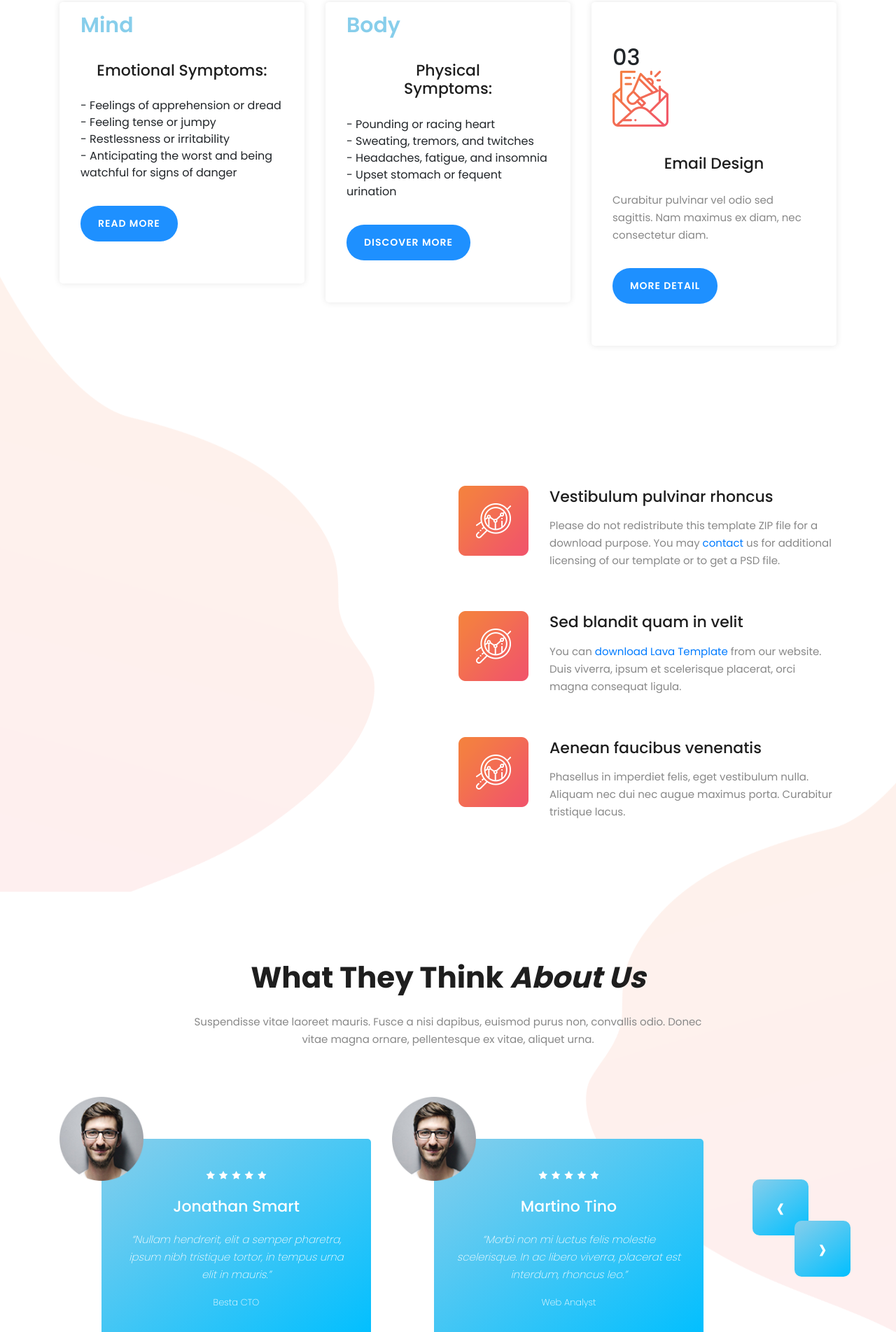
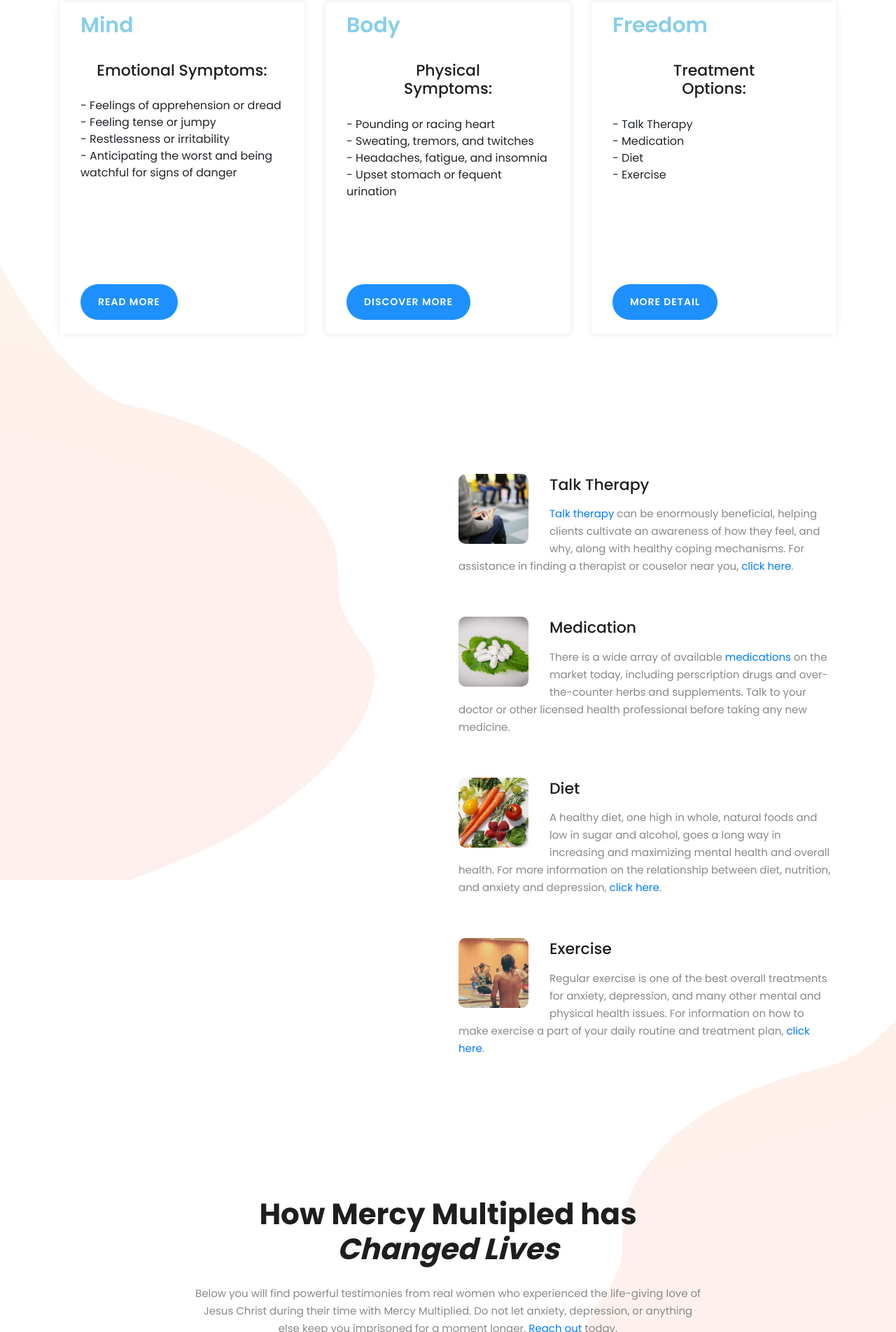
Before and after one commit to BerkeleyPlatte/mercy_assignment, a plain HTML site: page templatemo_540_lava_landing_page/index.html in a window 1280 px wide. Shown: the part 897-2800 px from the top of the page at 70% size. Drawn offline with Linux system fonts and the light colour scheme.

Commit message:
coming along

```diff
--- a/templatemo_540_lava_landing_page/assets/css/templatemo-lava.css
+++ b/templatemo_540_lava_landing_page/assets/css/templatemo-lava.css
@@ -32,10 +32,64 @@ font & reset css
 reset
 ---------------------------------------------
 */
-html, body, div, span, applet, object, iframe, h1, h2, h3, h4, h5, h6, p, blockquote, div
-pre, a, abbr, acronym, address, big, cite, code, del, dfn, em, font, img, ins, kbd, q,
-s, samp, small, strike, strong, sub, sup, tt, var, b, u, i, center, dl, dt, dd, ol, ul, li,
-figure, header, nav, section, article, aside, footer, figcaption {
+html,
+body,
+div,
+span,
+applet,
+object,
+iframe,
+h1,
+h2,
+h3,
+h4,
+h5,
+h6,
+p,
+blockquote,
+div pre,
+a,
+abbr,
+acronym,
+address,
+big,
+cite,
+code,
+del,
+dfn,
+em,
+font,
+img,
+ins,
+kbd,
+q,
+s,
+samp,
+small,
+strike,
+strong,
+sub,
+sup,
+tt,
+var,
+b,
+u,
+i,
+center,
+dl,
+dt,
+dd,
+ol,
+ul,
+li,
+figure,
+header,
+nav,
+section,
+article,
+aside,
+footer,
+figcaption {
   margin: 0;
   padding: 0;
   border: 0;
@@ -63,13 +117,20 @@ html[xmlns] .clearfix {
   height: 1%;
 }
 
-ul, li {
+ul,
+li {
   padding: 0;
   margin: 0;
   list-style: none;
 }
 
-header, nav, section, article, aside, footer, hgroup {
+header,
+nav,
+section,
+article,
+aside,
+footer,
+hgroup {
   display: block;
 }
 
@@ -77,8 +138,9 @@ header, nav, section, article, aside, footer, hgroup {
   box-sizing: border-box;
 }
 
-html, body {
-  font-family: 'Poppins', sans-serif;
+html,
+body {
+  font-family: "Poppins", sans-serif;
   font-weight: 400;
   background-color: #fff;
   font-size: 16px;
@@ -87,11 +149,20 @@ html, body {
   -moz-osx-font-smoothing: grayscale;
 }
 
+.addition {
+  min-height: 286px;
+}
+
 a {
   text-decoration: none !important;
 }
 
-h1, h2, h3, h4, h5, h6 {
+h1,
+h2,
+h3,
+h4,
+h5,
+h6 {
   margin-top: 0px;
   margin-bottom: 0px;
 }
@@ -114,7 +185,7 @@ global styles
 html,
 body {
   background: #fff;
-  font-family: 'Poppins', sans-serif;
+  font-family: "Poppins", sans-serif;
 }
 
 ::selection {
@@ -128,7 +199,8 @@ body {
 }
 
 @media (max-width: 991px) {
-  html, body {
+  html,
+  body {
     overflow-x: hidden;
   }
   .mobile-top-fix {
@@ -203,7 +275,6 @@ button.main-button:hover {
   background-color: royalblue;
 }
 
-
 .center-heading {
   margin-bottom: 70px;
 }
@@ -228,7 +299,6 @@ button.main-button:hover {
   text-align: center;
 }
 
-
 /*
 ---------------------------------------------
 header
@@ -237,25 +307,25 @@ header
 
 .background-header {
   background-color: #fff;
-  height: 80px!important;
-  position: fixed!important;
+  height: 80px !important;
+  position: fixed !important;
   top: 0px;
   left: 0px;
   right: 0px;
-  box-shadow: 0px 0px 10px rgba(0,0,0,0.15)!important;
+  box-shadow: 0px 0px 10px rgba(0, 0, 0, 0.15) !important;
 }
 
 .background-header .logo,
 .background-header .main-nav .nav li a {
-  color: #1e1e1e!important;
+  color: #1e1e1e !important;
 }
 
 .background-header .main-nav .nav li:hover a {
-  color: cornflowerblue!important;
+  color: cornflowerblue !important;
 }
 
 .background-header .nav li a.active {
-  color: cornflowerblue!important;
+  color: cornflowerblue !important;
 }
 
 .header-area {
@@ -265,10 +335,10 @@ header
   right: 0px;
   z-index: 100;
   height: 100px;
-  -webkit-transition: all .5s ease 0s;
-  -moz-transition: all .5s ease 0s;
-  -o-transition: all .5s ease 0s;
-  transition: all .5s ease 0s;
+  -webkit-transition: all 0.5s ease 0s;
+  -moz-transition: all 0.5s ease 0s;
+  -o-transition: all 0.5s ease 0s;
+  transition: all 0.5s ease 0s;
 }
 
 .header-area .main-nav {
@@ -289,7 +359,6 @@ header
   -o-transition: all 0.3s ease 0s;
   transition: all 0.3s ease 0s;
 }
-
 
 .header-area .main-nav .nav {
   float: left;
@@ -360,7 +429,8 @@ header
   transform: translateY(-2em);
   visibility: hidden;
   z-index: -1;
-  transition: all 0.3s ease-in-out 0s, visibility 0s linear 0.3s, z-index 0s linear 0.01s;
+  transition: all 0.3s ease-in-out 0s, visibility 0s linear 0.3s,
+    z-index 0s linear 0.01s;
 }
 
 .header-area .main-nav .nav li.submenu ul li {
@@ -372,7 +442,7 @@ header
 .header-area .main-nav .nav li.submenu ul li a {
   display: block;
   background: #fff;
-  color: #7a7a7a!important;
+  color: #7a7a7a !important;
   padding-left: 20px;
   height: 40px;
   line-height: 40px;
@@ -386,7 +456,7 @@ header
 }
 
 .header-area .main-nav .nav li.submenu ul li a:before {
-  content: '';
+  content: "";
   position: absolute;
   width: 0px;
   height: 40px;
@@ -402,7 +472,7 @@ header
 
 .header-area .main-nav .nav li.submenu ul li a:hover {
   background: #fff;
-  color: cornflowerblue!important;
+  color: cornflowerblue !important;
   padding-left: 25px;
 }
 
@@ -606,7 +676,7 @@ header
   }
   .header-area .main-nav .nav li a:hover {
     background: #eee !important;
-    color: cornflowerblue!important;
+    color: cornflowerblue !important;
   }
   .header-area .main-nav .nav li.submenu ul {
     position: relative;
@@ -631,12 +701,13 @@ header
     height: auto !important;
   }
   .header-area .main-nav .nav li.submenu:after {
-    color: #3B566E;
+    color: #3b566e;
     right: 25px;
     font-size: 14px;
     top: 15px;
   }
-  .header-area .main-nav .nav li.submenu:hover ul, .header-area .main-nav .nav li.submenu:focus ul {
+  .header-area .main-nav .nav li.submenu:hover ul,
+  .header-area .main-nav .nav li.submenu:focus ul {
     height: 0px;
   }
 }
@@ -646,7 +717,6 @@ header
     display: flex !important;
   }
 }
-
 
 /*
 ---------------------------------------------
@@ -783,6 +853,7 @@ about
 @media (max-width: 992px) {
   .features-item {
     margin-bottom: 45px;
+    /* min-height: 474px; */
   }
 }
 
@@ -790,7 +861,12 @@ about
   border-radius: 5px;
   padding: 60px 30px;
   text-align: left;
-  box-shadow: 0px 0px 10px rgba(0,0,0,0.1);
+  box-shadow: 0px 0px 10px rgba(0, 0, 0, 0.1);
+  min-height: 474px;
+}
+
+.women {
+  border-radius: 100%;
 }
 
 .features-item h3 {
@@ -800,7 +876,7 @@ about
   left: 45px;
   font-size: 30px;
   font-weight: 600;
-  color: skyblue
+  color: skyblue;
 }
 
 .features-item img {
@@ -819,10 +895,11 @@ about
 }
 
 .features-item .main-button {
-  margin-top: 35px;
+  margin-top: 20px;
   display: inline-block;
+  position: absolute;
+  bottom: 20px;
 }
-
 
 /*
 ---------------------------------------------
@@ -874,7 +951,6 @@ promotion
   margin-bottom: 15px;
   margin-top: 3px;
 }
-
 
 /*
 --------------------------------------------
@@ -981,7 +1057,7 @@ testimonials
 
 @media screen and (max-width: 1060px) {
   .owl-carousel .owl-nav {
-    display: none!important;
+    display: none !important;
   }
 }
 
@@ -993,8 +1069,8 @@ footer
 
 @media (max-width: 992px) {
   footer {
-    padding-top: 0px!important;
-    margin-top: 0px!important;
+    padding-top: 0px !important;
+    margin-top: 0px !important;
   }
   .contact-form {
     margin-bottom: 45px;
@@ -1003,7 +1079,7 @@ footer
     text-align: center;
   }
   footer .footer-content {
-    padding: 60px 0px!important;
+    padding: 60px 0px !important;
   }
 }
 
@@ -1027,8 +1103,7 @@ footer .footer-content {
   padding: 45px;
   border-radius: 5px;
   background-color: #fff;
-  box-shadow: 0px 0px 10px rgba(0,0,0,0.1);
-
+  box-shadow: 0px 0px 10px rgba(0, 0, 0, 0.1);
 }
 
 footer .right-content {
@@ -1063,11 +1138,13 @@ footer .right-content {
   text-align: center;
 }
 
-.contact-form ::-webkit-input-placeholder { /* Edge */
+.contact-form ::-webkit-input-placeholder {
+  /* Edge */
   color: #7a7a7a;
 }
 
-.contact-form :-ms-input-placeholder { /* Internet Explorer 10-11 */
+.contact-form :-ms-input-placeholder {
+  /* Internet Explorer 10-11 */
   color: #7a7a7a;
 }
 
@@ -1094,11 +1171,11 @@ footer .right-content {
 }
 
 .footer-content .right-content p {
-  color: #FFF;
+  color: #fff;
 }
 
 .footer-content .right-content a {
-  color: #FFF;
+  color: #fff;
 }
 
 .footer-content .right-content a:hover {
@@ -1153,16 +1230,16 @@ footer .copyright {
 
 footer .sub-footer {
   padding: 60px 0px;
-  border-top: 1px solid rgba(250,250,250,0.3);
+  border-top: 1px solid rgba(250, 250, 250, 0.3);
   text-align: center;
 }
 
 footer .sub-footer a {
-	color: #FFF;
+  color: #fff;
 }
 
 footer .sub-footer a:hover {
-	color: blue;
+  color: blue;
 }
 
 footer .sub-footer p {
--- a/templatemo_540_lava_landing_page/index.html
+++ b/templatemo_540_lava_landing_page/index.html
@@ -167,7 +167,12 @@
               <div class="features-icon">
                 <h3>Body</h3>
                 <!-- <img src="assets/images/features-icon-2.png" alt="" /> -->
-                <h4 style="margin-top: 25px">Physical</br>Symptoms:</h4>
+                <h4 style="margin-top: 25px">
+                  Physical
+
+                  <br />
+                  Symptoms:
+                </h4>
                 <ul>
                   <li>- Pounding or racing heart</li>
                   <li>- Sweating, tremors, and twitches</li>
@@ -186,14 +191,21 @@
           >
             <div class="features-item">
               <div class="features-icon">
-                <h2>03</h2>
-                <img src="assets/images/features-icon-3.png" alt="" />
-                <h4>Email Design</h4>
-                <p>
-                  Curabitur pulvinar vel odio sed sagittis. Nam maximus ex diam,
-                  nec consectetur diam.
-                </p>
-                <a href="#testimonials" class="main-button">
+                <h3>Freedom</h3>
+                <!-- <img src="assets/images/features-icon-3.png" alt="" /> -->
+                <h4 style="margin-top: 25px">
+                  Treatment
+
+                  <br />
+                  Options:
+                </h4>
+                <ul>
+                  <li>- Talk Therapy</li>
+                  <li>- Medication</li>
+                  <li>- Diet</li>
+                  <li>- Exercise</li>
+                </ul>
+                <a href="#promotion" class="main-button">
                   More Detail
                 </a>
               </div>
@@ -221,50 +233,99 @@
               <li
                 data-scroll-reveal="enter right move 30px over 0.6s after 0.4s"
               >
-                <img src="assets/images/about-icon-01.png" alt="" />
+                <img
+                  src="assets/images/therapy.png"
+                  style="border-radius: 10%;"
+                  alt=""
+                />
                 <div class="text">
-                  <h4>Vestibulum pulvinar rhoncus</h4>
+                  <h4>Talk Therapy</h4>
                   <p>
-                    Please do not redistribute this template ZIP file for a
-                    download purpose. You may
                     <a
-                      rel="nofollow"
-                      href="https://templatemo.com/contact"
-                      target="_parent"
-                      >contact</a
+                      href="https://www.takingcharge.csh.umn.edu/what-types-psychotherapy-are-helpful-anxiety-and-depression"
+                      target="_blank"
+                      >Talk therapy</a
                     >
-                    us for additional licensing of our template or to get a PSD
-                    file.
+                    can be enormously beneficial, helping clients cultivate an
+                    awareness of how they feel, and why, along with healthy
+                    coping mechanisms. For assistance in finding a therapist or
+                    couselor near you,
+                    <a
+                      href="https://adaa.org/netforum/findatherapist"
+                      target="_blank"
+                      >click here</a
+                    >.
                   </p>
                 </div>
               </li>
               <li
                 data-scroll-reveal="enter right move 30px over 0.6s after 0.5s"
               >
-                <img src="assets/images/about-icon-02.png" alt="" />
+                <img
+                  style="border-radius: 10%;"
+                  src="assets/images/medication.png"
+                  alt=""
+                />
                 <div class="text">
-                  <h4>Sed blandit quam in velit</h4>
+                  <h4>Medication</h4>
                   <p>
-                    You can
+                    There is a wide array of available
                     <a
-                      rel="nofollow"
-                      href="https://templatemo.com/tm-540-lava-landing-page"
-                      >download Lava Template</a
+                      href="https://adaa.org/finding-help/treatment/medication"
+                      target="_blank"
+                      >medications</a
                     >
-                    from our website. Duis viverra, ipsum et scelerisque
-                    placerat, orci magna consequat ligula.
+                    on the market today, including perscription drugs and
+                    over-the-counter herbs and supplements. Talk to your doctor
+                    or other licensed health professional before taking any new
+                    medicine.
                   </p>
                 </div>
               </li>
               <li
                 data-scroll-reveal="enter right move 30px over 0.6s after 0.6s"
               >
-                <img src="assets/images/about-icon-03.png" alt="" />
+                <img
+                  src="assets/images/diet.png"
+                  style="border-radius: 10%"
+                  alt=""
+                />
                 <div class="text">
-                  <h4>Aenean faucibus venenatis</h4>
+                  <h4>Diet</h4>
                   <p>
-                    Phasellus in imperdiet felis, eget vestibulum nulla. Aliquam
-                    nec dui nec augue maximus porta. Curabitur tristique lacus.
+                    A healthy diet, one high in whole, natural foods and low in
+                    sugar and alcohol, goes a long way in increasing and
+                    maximizing mental health and overall health. For more
+                    information on the relationship between diet, nutrition, and
+                    anxiety and depression,
+                    <a
+                      href="https://www.afpafitness.com/blog/diet-depression-and-anxiety"
+                      target="_blank"
+                      >click here</a
+                    >.
+                  </p>
+                </div>
+              </li>
+              <li
+                data-scroll-reveal="enter right move 30px over 0.6s after 0.6s"
+              >
+                <img
+                  src="assets/images/exercise2.png"
+                  style="border-radius: 10%"
+                  alt=""
+                />
+                <div class="text">
+                  <h4>Exercise</h4>
+                  <p>
+                    Regular exercise is one of the best overall treatments for
+                    anxiety, depression, and many other mental and physical
+                    health issues. For information on how to make exercise a
+                    part of your daily routine and treatment plan,
+                    <a
+                      href="https://adaa.org/living-with-anxiety/managing-anxiety/exercise-stress-and-anxiety"
+                      target="_blank"
+                      >click here</a
+                    >.
                   </p>
                 </div>
               </li>
@@ -283,11 +344,13 @@
         <div class="row">
           <div class="col-lg-8 offset-lg-2">
             <div class="center-heading">
-              <h2>What They Think <em>About Us</em></h2>
+              <h2>How Mercy Multipled has <em>Changed Lives</em></h2>
               <p>
-                Suspendisse vitae laoreet mauris. Fusce a nisi dapibus, euismod
-                purus non, convallis odio. Donec vitae magna ornare,
-                pellentesque ex vitae, aliquet urna.
+                Below you will find powerful testimonies from real women who
+                experienced the life-giving love of Jesus Christ during their
+                time with Mercy Multiplied. Do not let anxiety, depression, or
+                anything else keep you imprisoned for a moment longer.
+                <a href="#contact-us">Reach out</a> today.
               </p>
             </div>
           </div>
@@ -300,95 +363,50 @@
                 <div class="author">
                   <i
                     ><img
-                      src="assets/images/testimonial-author-1.png"
+                      class="women"
+                      src="assets/images/woman2.png"
                       alt="Author One"
                   /></i>
                 </div>
-                <div class="testimonial-content">
-                  <ul class="stars">
-                    <li><i class="fa fa-star"></i></li>
-                    <li><i class="fa fa-star"></i></li>
-                    <li><i class="fa fa-star"></i></li>
-                    <li><i class="fa fa-star"></i></li>
-                    <li><i class="fa fa-star"></i></li>
-                  </ul>
-                  <h4>Jonathan Smart</h4>
+                <div class="addition testimonial-content">
+                  <h4>Rebekah</h4>
                   <p>
-                    “Nullam hendrerit, elit a semper pharetra, ipsum nibh
-                    tristique tortor, in tempus urna elit in mauris.”
+                    "During my time at Mercy, God showed me that I’ve been
+                    chosen and adopted into His family. In Him, there is always
+                    grace for my weaknesses."
                   </p>
-                  <span>Besta CTO</span>
                 </div>
               </div>
               <div class="item service-item">
                 <div class="author">
                   <i
                     ><img
-                      src="assets/images/testimonial-author-1.png"
+                      class="women"
+                      src="assets/images/woman3.png"
                       alt="Second Author"
                   /></i>
                 </div>
-                <div class="testimonial-content">
-                  <ul class="stars">
-                    <li><i class="fa fa-star"></i></li>
-                    <li><i class="fa fa-star"></i></li>
-                    <li><i class="fa fa-star"></i></li>
-                    <li><i class="fa fa-star"></i></li>
-                    <li><i class="fa fa-star"></i></li>
-                  </ul>
-                  <h4>Martino Tino</h4>
+                <div class="addition testimonial-content">
+                  <h4>Cassidy</h4>
                   <p>
-                    “Morbi non mi luctus felis molestie scelerisque. In ac
-                    libero viverra, placerat est interdum, rhoncus leo.”
+                    "God has given me my life back! He has shown me who He is
+                    and who I am. He has given me hope for all things."
                   </p>
-                  <span>Web Analyst</span>
                 </div>
               </div>
               <div class="item service-item">
                 <div class="author">
                   <i
-                    ><img
-                      src="assets/images/testimonial-author-1.png"
-                      alt="Author Third"
+                    ><img class="women" src="assets/images/woman4.png" alt="Author Third"
                   /></i>
                 </div>
-                <div class="testimonial-content">
-                  <ul class="stars">
-                    <li><i class="fa fa-star"></i></li>
-                    <li><i class="fa fa-star"></i></li>
-                    <li><i class="fa fa-star"></i></li>
-                  </ul>
-                  <h4>George Tasa</h4>
+                <div class="addition testimonial-content">
+                  <h4>Emily</h4>
                   <p>
-                    “Fusce rutrum in dolor sit amet lobortis. Ut at vehicula
-                    justo. Donec quam dolor, congue a fringilla sed, maximus et
-                    urna.”
+                    "God has completely transformed my life during my time at
+                    Mercy! I learned who God says I am. I know that I am a
+                    daughter of God."
                   </p>
-                  <span>System Admin</span>
-                </div>
-              </div>
-              <div class="item service-item">
-                <div class="author">
-                  <i
-                    ><img
-                      src="assets/images/testimonial-author-1.png"
-                      alt="Fourth Author"
-                  /></i>
-                </div>
-                <div class="testimonial-content">
-                  <ul class="stars">
-                    <li><i class="fa fa-star"></i></li>
-                    <li><i class="fa fa-star"></i></li>
-                    <li><i class="fa fa-star"></i></li>
-                    <li><i class="fa fa-star"></i></li>
-                  </ul>
-                  <h4>Sir James</h4>
-                  <p>
-                    "Fusce rutrum in dolor sit amet lobortis. Ut at vehicula
-                    justo. Donec quam dolor, congue a fringilla sed, maximus et
-                    urna."
-                  </p>
-                  <span>New Villager</span>
                 </div>
               </div>
             </div>
```
Also changed, not shown: templatemo_540_lava_landing_page/assets/images/diet.png (added), templatemo_540_lava_landing_page/assets/images/exercise2.png (added), templatemo_540_lava_landing_page/assets/images/medication.png (added), templatemo_540_lava_landing_page/assets/images/therapy.png (added), templatemo_540_lava_landing_page/assets/images/woman1.png (added), templatemo_540_lava_landing_page/assets/images/woman2.png (added), templatemo_540_lava_landing_page/assets/images/woman3.png (added), templatemo_540_lava_landing_page/assets/images/woman4.png (added).
